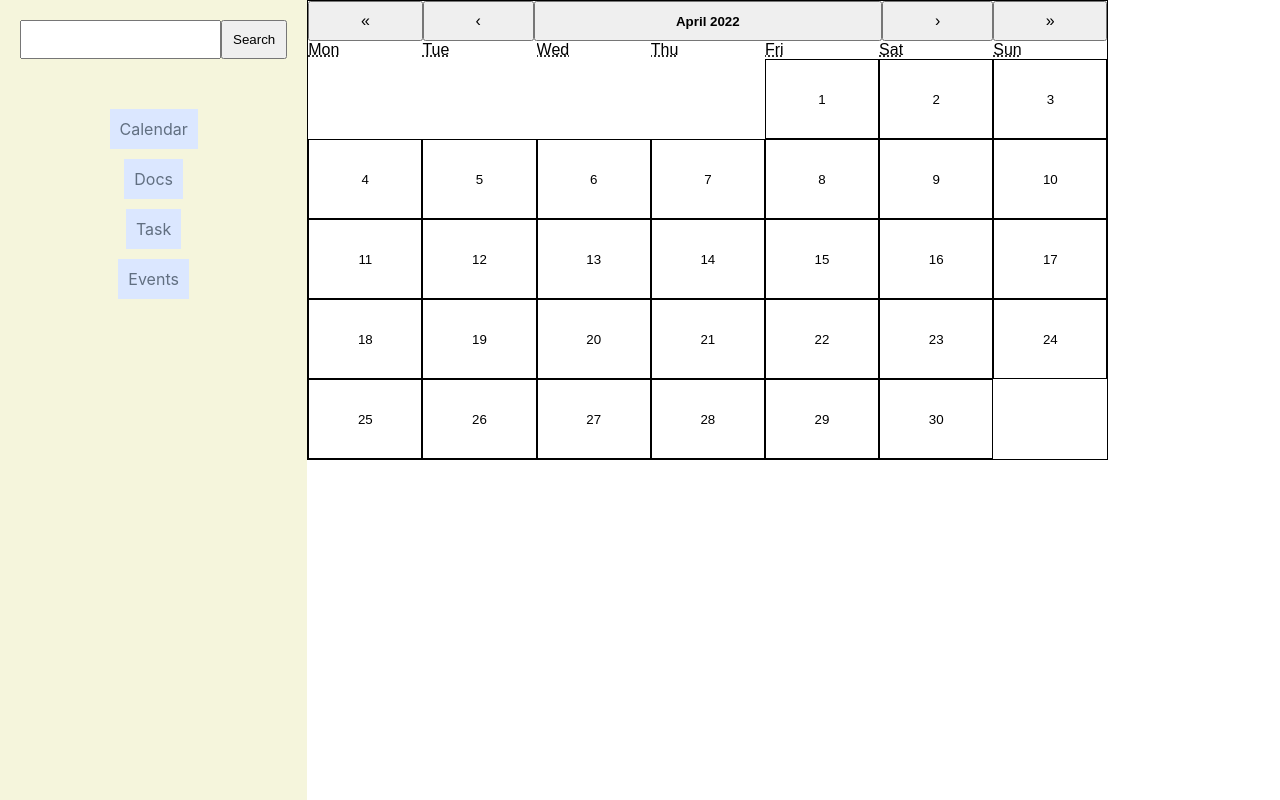
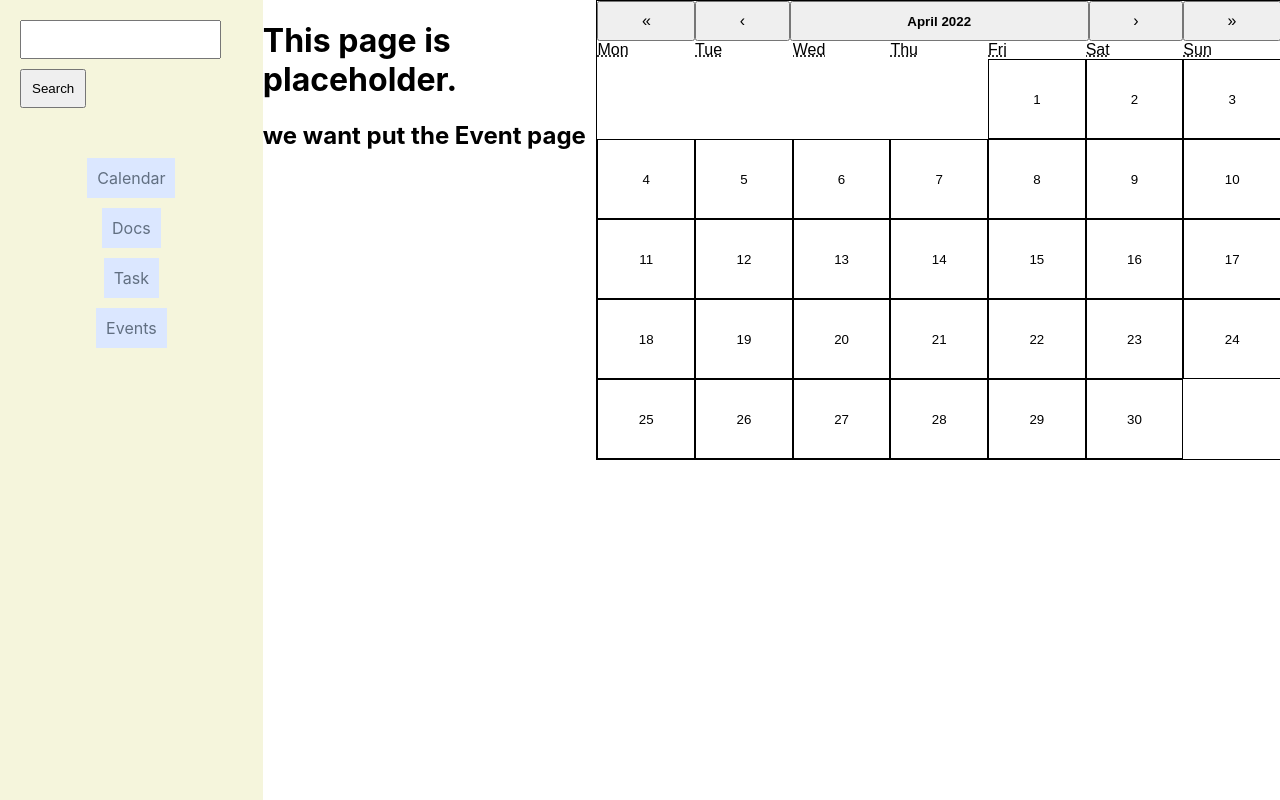
Before and after one commit to mikako-shirai/cc26-Greenfield-Project, a React (Create React App) app: page / in a window 1280 px wide. Built offline with nearby package versions, Linux system fonts and the light colour scheme.

Commit message:
chores: add Event component to App.jsx

```diff
--- a/src/components/App.jsx
+++ b/src/components/App.jsx
@@ -4,12 +4,14 @@ import "../styles/index.css";
 import Navbar from "./Navbar.jsx";
 import Task from "./Task.jsx";
 import CalendarComponent from "./Calendar.jsx";
+import Event from "./Event.jsx";
 
 function App() {
   const [show, toggleShow] = useState(true);
   return (
     <div className="app">
       <Navbar />
+      <Event />
       <div>
         <CalendarComponent />
       </div>
```
